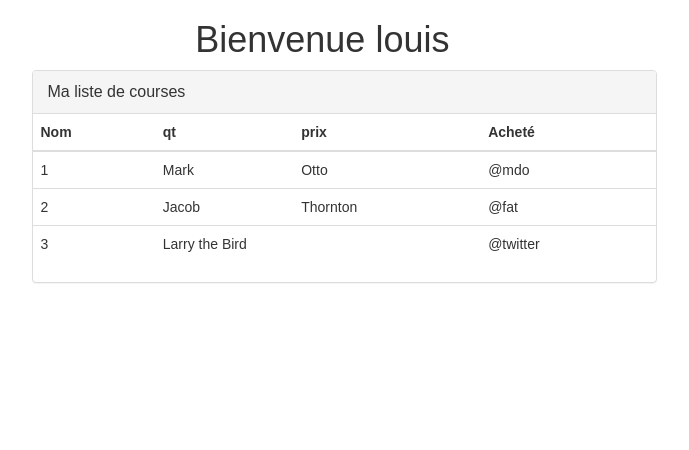
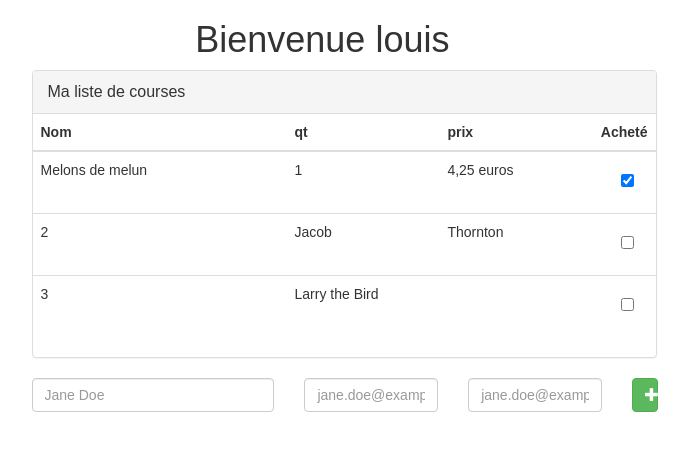
Before and after one commit to louis1509/projetCourseListe, a React (Create React App) app in the folder frontend/: page /Courses in a window 1280 px wide. Shown: the top 450 px of the page, without its empty margins (296-985 px from the left). Built offline with nearby package versions, Linux system fonts and the light colour scheme.

Commit message:
[FRONT] form to add provisions

```diff
--- a/frontend/src/components/courses/Courses.css
+++ b/frontend/src/components/courses/Courses.css
@@ -3,3 +3,11 @@
 #courses-container-panel-body{
 	padding: 0;
 }
+
+#provisionsAdding .form-group, #provisionsAdding .form-control{
+	width : 100%;
+}
+
+#tableCourses tbody tr td div input[type="checkbox"]{
+	margin-left: auto;
+}
--- a/frontend/src/components/courses/Courses.js
+++ b/frontend/src/components/courses/Courses.js
@@ -1,7 +1,7 @@
 'use strict';
 
 import React, {Component} from 'react';
-import { Row, Col, Panel, Table} from 'react-bootstrap';
+import { Row, Col, Panel, Table, Form, FormGroup, FormControl, ControlLabel, Button, Glyphicon, Checkbox} from 'react-bootstrap';
 
 import './Courses.css';
 
@@ -42,29 +42,29 @@ class Courses extends React.Component{
 								<Table id="tableCourses" responsive>
 								  <thead>
 								    <tr>
-								      <th class="col-1">Nom</th>
-								      <th class="col-3">qt</th>
-								      <th class="col-3">prix</th>
-								      <th class="col-5">Acheté</th>
+								      <th class="col-sm-5 col-xs-5">Nom</th>
+								      <th class="col-sm-3 col-xs-3">qt</th>
+								      <th class="col-sm-3 col-xs-3">prix</th>
+								      <th class="col-sm-1 col-xs-1">Acheté</th>
 								    </tr>
 								  </thead>
 								  <tbody>
 								    <tr>
+								      <td>Melons de melun</td>
 								      <td>1</td>
-								      <td>Mark</td>
-								      <td>Otto</td>
-								      <td>@mdo</td>
+								      <td>4,25 euros</td>
+								      <td><Checkbox checked></Checkbox></td>
 								    </tr>
 								    <tr>
 								      <td>2</td>
 								      <td>Jacob</td>
 								      <td>Thornton</td>
-								      <td>@fat</td>
+								      <td><Checkbox></Checkbox></td>
 								    </tr>
 								    <tr>
 								      <td>3</td>
 								      <td colSpan="2">Larry the Bird</td>
-								      <td>@twitter</td>
+								      <td><Checkbox></Checkbox></td>
 								    </tr>
 								  </tbody>
 								</Table>
@@ -73,6 +73,30 @@ class Courses extends React.Component{
 				          </Panel.Collapse>
 				        </Panel>
 
+					    <Form id="provisionsAdding" inline>
+					       <Row>
+				        		<Col sm={5}>
+							  		<FormGroup controlId="formInlineName">
+							    		<FormControl type="text" placeholder="Jane Doe" />
+							  		</FormGroup>
+							  	</Col>
+							  	<Col sm={3}>
+							  		<FormGroup controlId="formInlineEmail">
+							    		<FormControl type="email" placeholder="jane.doe@example.com" />
+							 		 </FormGroup>
+							  	</Col>
+							   	<Col sm={3}>
+							 		<FormGroup controlId="formInlineEmail">
+							    		<FormControl type="email" placeholder="jane.doe@example.com" />
+							  		</FormGroup>
+							  	</Col>
+							  	<Col sm={1}>
+							  		<Button type="submit" bsStyle="success">
+							  			<Glyphicon glyph="plus" />
+      								</Button>
+							  	</Col>
+							</Row>
+						</Form>
 					</Col>
 				</Row>
 			</div>
```
Also changed, not shown: 1 other file (tests, documents, lock files or other folders).
